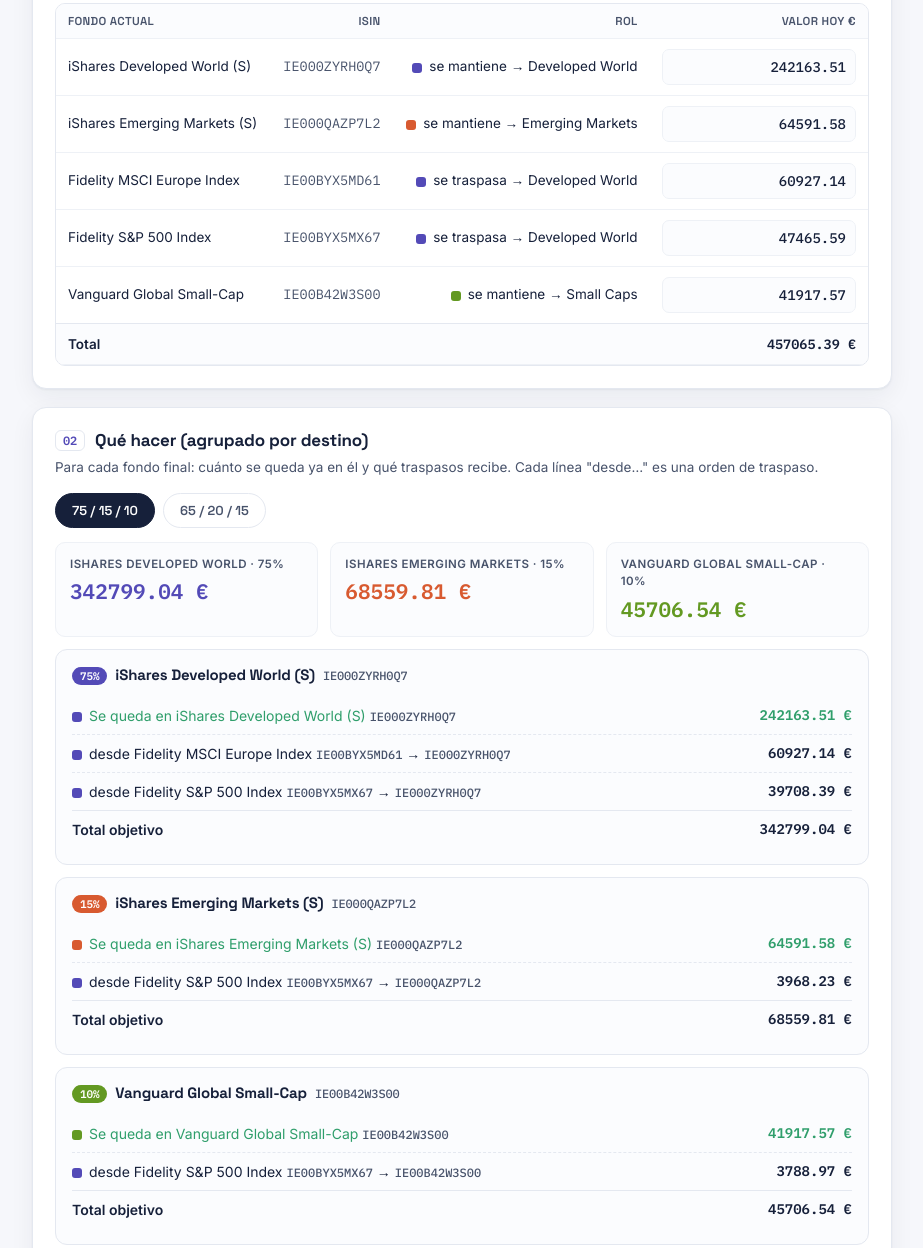
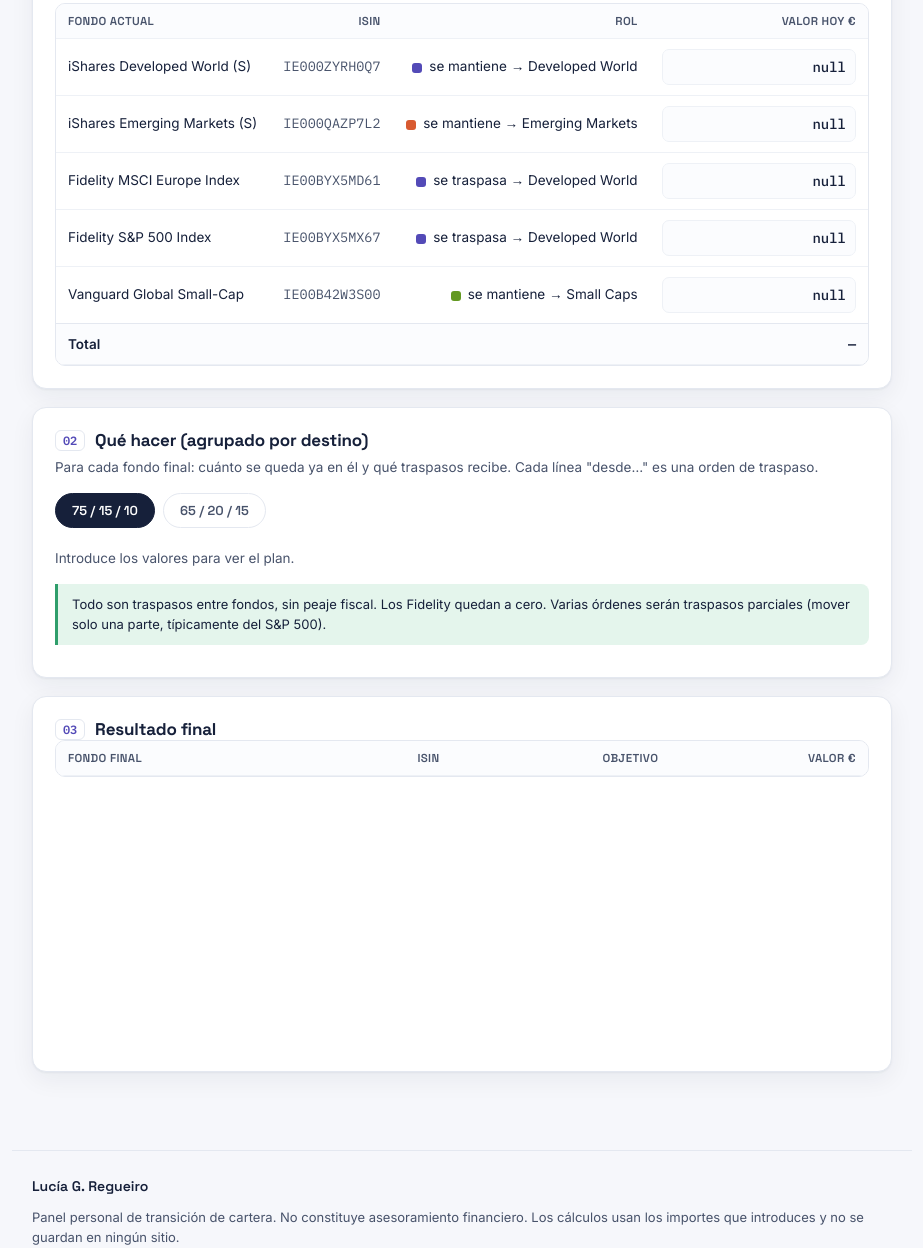
Before and after one commit to atramaicul-lab/CalculadoraCartera, a plain HTML site: page index.html in a window 1280 px wide. Shown: the part 311-1559 px from the top of the page, without its empty margins (178-1101 px from the left). Drawn offline with nearby package versions, Linux system fonts and the light colour scheme.

Commit message:
Change fund values to null in origs array
Updated investment fund values to null for initialization.

```diff
--- a/index.html
+++ b/index.html
@@ -125,11 +125,11 @@
 
 // 5 fondos actuales. bucket = a qué destino alimenta (0 Dev, 1 EM, 2 Small)
 const origs = [
-  {f:"iShares Developed World (S)",  isin:"IE000ZYRH0Q7", b:0, val:242163.51},
-  {f:"iShares Emerging Markets (S)", isin:"IE000QAZP7L2", b:1, val:64591.58},
-  {f:"Fidelity MSCI Europe Index",   isin:"IE00BYX5MD61", b:0, val:60927.14},
-  {f:"Fidelity S&P 500 Index",       isin:"IE00BYX5MX67", b:0, val:47465.59},
-  {f:"Vanguard Global Small-Cap",    isin:"IE00B42W3S00", b:2, val:41917.57},
+  {f:"iShares Developed World (S)",  isin:"IE000ZYRH0Q7", b:0, val:null},
+  {f:"iShares Emerging Markets (S)", isin:"IE000QAZP7L2", b:1, val:null},
+  {f:"Fidelity MSCI Europe Index",   isin:"IE00BYX5MD61", b:0, val:null},
+  {f:"Fidelity S&P 500 Index",       isin:"IE00BYX5MX67", b:0, val:null},
+  {f:"Vanguard Global Small-Cap",    isin:"IE00B42W3S00", b:2, val:null},
 ];
 const fin = [
   {f:"iShares Developed World (S)",  isin:"IE000ZYRH0Q7", w:75, b:0},
```
